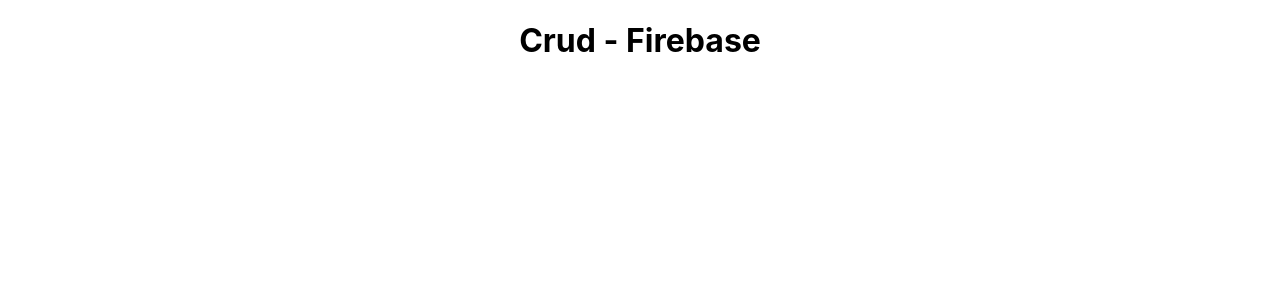
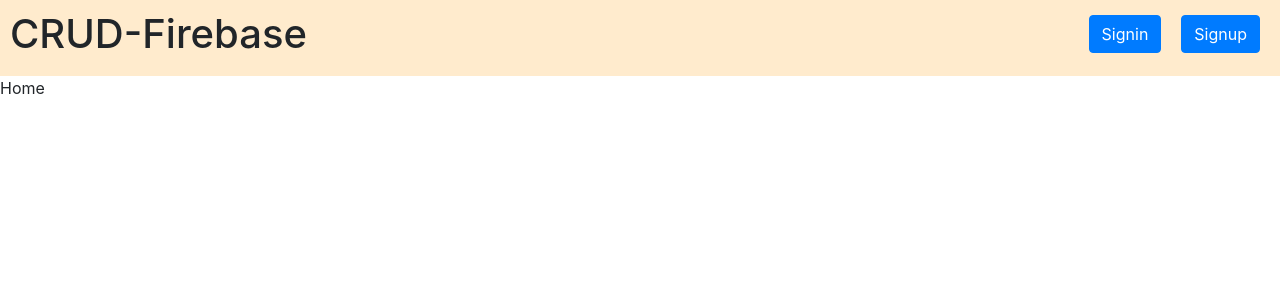
Before and after one commit to AmeyaJain-25/CRUD-Firebase, a React (Create React App) app: page / in a window 1280 px wide. Shown: the top 300 px of the page. Built offline with nearby package versions, Linux system fonts and the light colour scheme.

Commit message:
Navbar done

```diff
--- a/package.json
+++ b/package.json
@@ -6,9 +6,12 @@
     "@testing-library/jest-dom": "^5.11.9",
     "@testing-library/react": "^11.2.5",
     "@testing-library/user-event": "^12.7.2",
+    "bootstrap": "^4.6.0",
     "firebase": "^8.2.9",
     "react": "^17.0.1",
+    "react-bootstrap": "^1.5.2",
     "react-dom": "^17.0.1",
+    "react-router-dom": "^5.2.0",
     "react-scripts": "4.0.3",
     "web-vitals": "^1.1.0"
   },
--- a/src/App.js
+++ b/src/App.js
@@ -1,13 +1,33 @@
 import logo from './logo.svg';
 import './App.css';
+import {BrowserRouter as Router, Switch, Route} from "react-router-dom";
+//Firebase
+import firebase from "firebase";
+import "firebase/auth";
+import { useState } from 'react';
+import { UserContext } from './context/UserContext';
+import Home from './pages/Home';
+import Signin from './pages/Signin';
+import Signup from './pages/Signup';
+import Header from './layout/Header';
 
-function App() {
+
+const App = () => {
+  const [user, setUser] = useState(null);
+
+
   return (
-    <div className="App">
-      <h1>
-        Crud - Firebase
-      </h1>
-    </div>
+    <Router>
+      <UserContext.Provider value={{user, setUser}}>
+        <Header />
+        <Switch>
+          <Route exact path="/" component={Home} />
+          <Route exact path="/signin" component={Signin} />
+          <Route exact path="/signup" component={Signup} />
+          <Route exact path="*" component={Home} />
+        </Switch>
+      </UserContext.Provider>
+    </Router>
   );
 }
 
--- /dev/null
+++ b/src/context/UserContext.js
@@ -0,0 +1,3 @@
+import { createContext } from "react";
+
+export const UserContext = createContext();
--- a/src/index.js
+++ b/src/index.js
@@ -3,6 +3,7 @@ import ReactDOM from 'react-dom';
 import './index.css';
 import App from './App';
 import reportWebVitals from './reportWebVitals';
+import 'bootstrap/dist/css/bootstrap.min.css';
 
 ReactDOM.render(
   <React.StrictMode>
--- /dev/null
+++ b/src/layout/Header.js
@@ -0,0 +1,34 @@
+import { Button } from "react-bootstrap";
+import React, { useContext } from "react";
+import { Link } from "react-router-dom";
+import { UserContext } from "../context/UserContext";
+
+const Header = () => {
+    const context  = useContext(UserContext);
+
+    return (
+        <div style={{padding: "10px", backgroundColor: "blanchedalmond", display: "flex", justifyContent: "space-between"}}>
+            <div>
+                <h1>CRUD-Firebase</h1>
+            </div>
+            <div>
+                {context.user ? (
+                    <Link to="/">
+                        <Button style={{margin: "5px 10px"}}>Logout</Button>
+                    </Link>
+                    ) : (
+                    <>
+                        <Link to="/signin">
+                        <Button style={{margin: "5px 10px"}}>Signin</Button>
+                        </Link>
+                        <Link to="/signup">
+                            <Button style={{margin: "5px 10px"}}>Signup</Button>
+                        </Link>
+                    </>
+                )}
+            </div>
+        </div>
+    );
+}
+
+export default Header;
--- /dev/null
+++ b/src/pages/Home.js
@@ -0,0 +1,11 @@
+import React from "react";
+
+const Home = () => {
+    return (
+        <div>
+            Home
+        </div>
+    );
+}
+
+export default Home;
--- /dev/null
+++ b/src/pages/Signin.js
@@ -0,0 +1,11 @@
+import React from "react";
+
+const Signin = () => {
+    return (
+        <div>
+            Signin
+        </div>
+    );
+}
+
+export default Signin;
--- /dev/null
+++ b/src/pages/Signup.js
@@ -0,0 +1,11 @@
+import React from "react";
+
+const Signup = () => {
+    return (
+        <div>
+            Signup
+        </div>
+    );
+}
+
+export default Signup;
```
Also changed, not shown: 1 other file (tests, documents, lock files or other folders).
